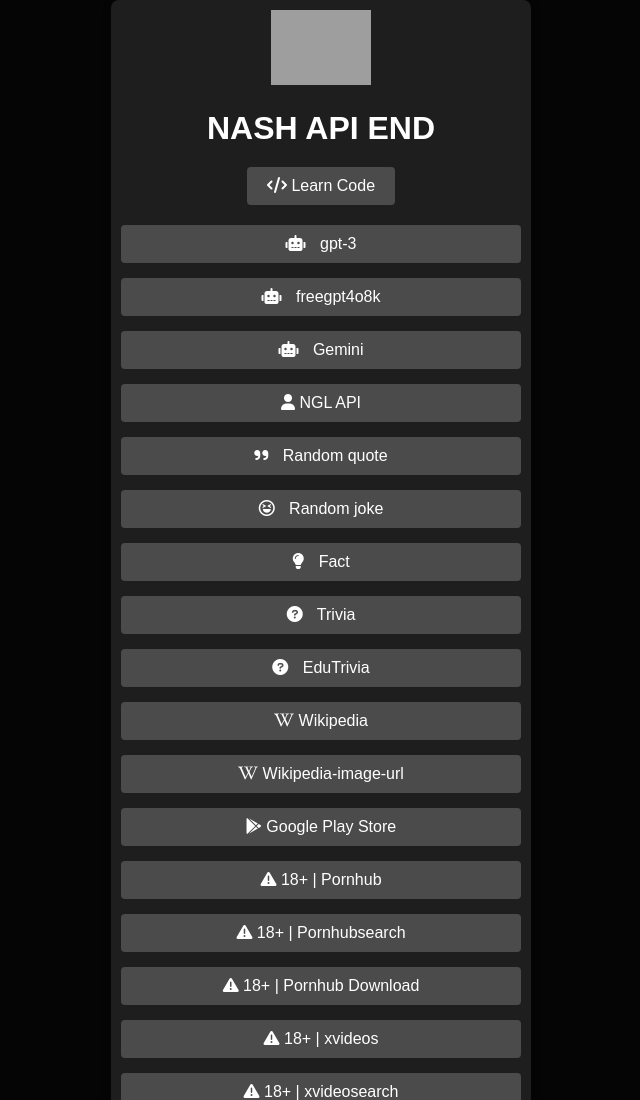
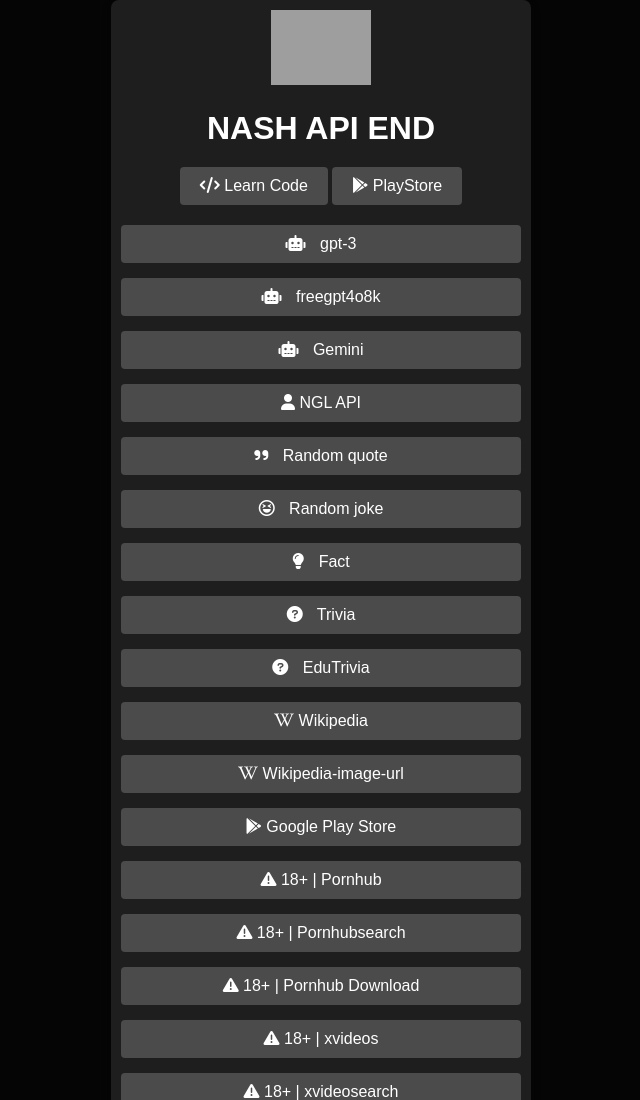
Before and after one commit to Alwajmodder/BlandLightyellowFile, a website: page public/index.html in a window 1280 px wide. Shown: the top 1100 px of the page, without its empty margins (319-959 px from the left). Drawn offline with Linux system fonts and the light colour scheme; grey boxes are pictures that could not be loaded.

Commit message:
Update index.html

```diff
--- a/public/index.html
+++ b/public/index.html
@@ -110,6 +110,7 @@
     <img src="https://i.imgur.com/Ed5YUaU.png" alt="bilat" class="bilat">
     <h1>NASH API END</h1>
     <a href="learncode.html" class="learn-button"><i class="fa-solid fa-code"></i> Learn Code</a>
+    <a href="playstore.html" class="learn-button"><i class="fab fa-google-play"></i> PlayStore</a>
     <ul>
       <li>
         <a onclick="page('/pinoygpt?prompt=')"><i class="fa-solid fa-robot"></i> gpt-3</a>
```
